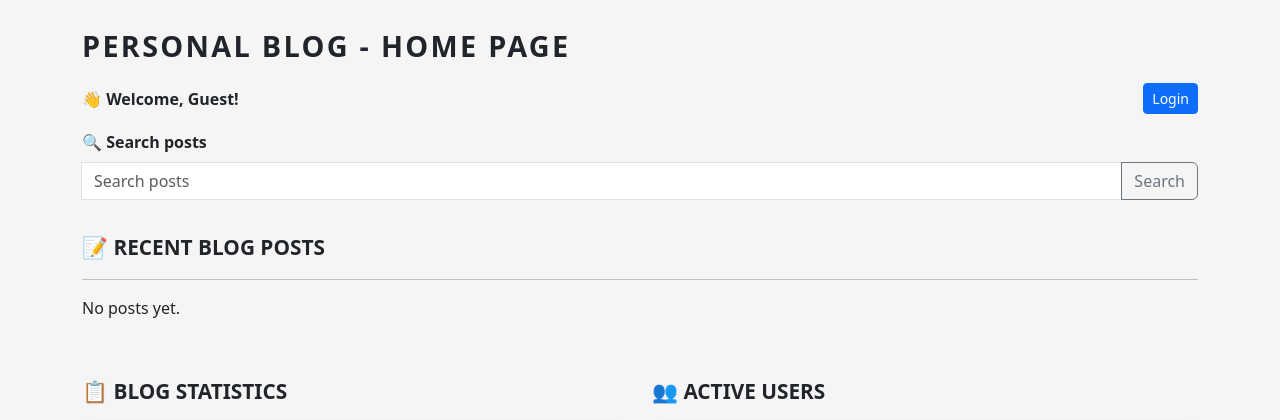
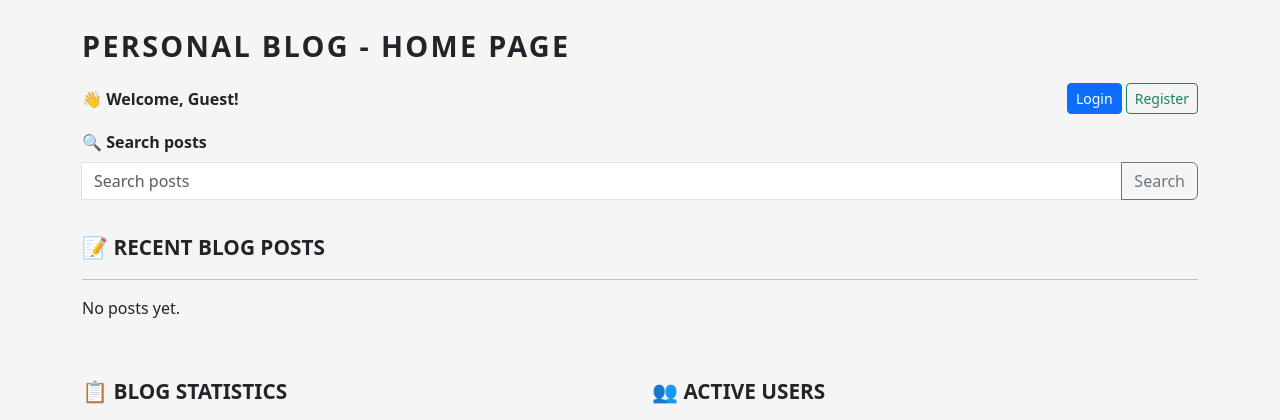
Before and after one commit to mayureshj2000/week8-flask-blog, a Flask app: page / in a window 1280 px wide. Shown: the top 420 px of the page. Run offline with Flask 3, Linux system fonts and the light colour scheme; data that the repository does not hold is empty; some libraries are stand-ins or nearby versions.

Commit message:
added register button

```diff
--- a/app/templates/main/index.html
+++ b/app/templates/main/index.html
@@ -24,6 +24,7 @@
         <a class="btn btn-sm btn-outline-dark" href="#">Profile</a>
       {% else %}
         <a class="btn btn-sm btn-primary" href="{{ url_for('auth.login') }}">Login</a>
+        <a class="btn btn-sm btn-outline-success" href="{{ url_for('auth.register') }}">Register</a>
       {% endif %}
     </div>
   </div>
```
